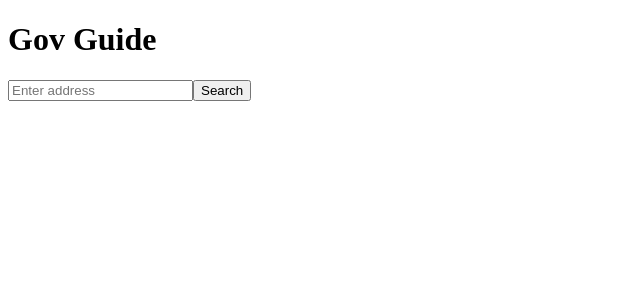
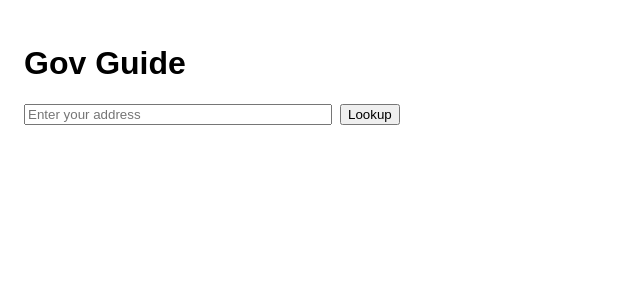
Before and after one commit to adamtoerner/Gov-Box, a React (Vite) app: page / in a window 1280 px wide. Shown: the top 300 px of the page, without its empty margins (0-640 px from the left). Built offline with nearby package versions, Linux system fonts and the light colour scheme.

Commit message:
Update App.jsx

```diff
--- a/src/App.jsx
+++ b/src/App.jsx
@@ -1,56 +1,56 @@
-import { useState, useEffect } from "react";
-
-const GOOGLE_CIVIC_API_KEY = "AIzaSyD-jR0TAlvrFHJv8fC3_01lS5F6m2FCuWw";
+import { useState } from "react";
 
 function App() {
   const [address, setAddress] = useState("");
-  const [officials, setOfficials] = useState([]);
+  const [groupedOfficials, setGroupedOfficials] = useState({});
 
-  useEffect(() => {
-    if (!address) return;
+  const handleLookup = async (e) => {
+    e.preventDefault();
 
-    const fetchData = async () => {
-      try {
-        const response = await fetch(
-          `https://www.googleapis.com/civicinfo/v2/representatives?key=${GOOGLE_CIVIC_API_KEY}&address=${encodeURIComponent(address)}`
-        );
-        const data = await response.json();
-        if (data.officials) {
-          setOfficials(data.officials);
-        } else {
-          setOfficials([]);
-        }
-      } catch (error) {
-        console.error("Error fetching officials:", error);
-        setOfficials([]);
-      }
-    };
+    // Simulate division filtering based on address input
+    let divisionMatch = "place:chicago";
+    if (address.toLowerCase().includes("illinois")) divisionMatch = "state:il";
+    if (address.toLowerCase().includes("united states")) divisionMatch = "country:us";
 
-    fetchData();
-  }, [address]);
+    const res = await fetch("/data/officials.json");
+    const data = await res.json();
+    const relevant = data.filter(o => o.division_id.includes(divisionMatch));
 
-  const handleSubmit = (e) => {
-    e.preventDefault();
-    setAddress(address); // Triggers useEffect
+    const grouped = {};
+    for (const official of relevant) {
+      if (!grouped[official.level]) grouped[official.level] = [];
+      grouped[official.level].push(official);
+    }
+
+    setGroupedOfficials(grouped);
   };
 
   return (
-    <div>
+    <div style={{ padding: "1rem", fontFamily: "sans-serif" }}>
       <h1>Gov Guide</h1>
-      <form onSubmit={handleSubmit}>
+      <form onSubmit={handleLookup}>
         <input
           type="text"
-          placeholder="Enter address"
+          placeholder="Enter your address"
           value={address}
           onChange={(e) => setAddress(e.target.value)}
+          style={{ width: "300px", marginRight: "8px" }}
         />
-        <button type="submit">Search</button>
+        <button type="submit">Lookup</button>
       </form>
-      <ul>
-        {officials.map((official, i) => (
-          <li key={i}>{official.name}</li>
+
+      <div style={{ marginTop: "2rem" }}>
+        {Object.entries(groupedOfficials).map(([level, officials]) => (
+          <div key={level}>
+            <h2>{level.toUpperCase()}</h2>
+            {officials.map((o, i) => (
+              <p key={i}>
+                <strong>{o.office}</strong>: {o.incumbent} ({o.party})
+              </p>
+            ))}
+          </div>
         ))}
-      </ul>
+      </div>
     </div>
   );
 }
```
